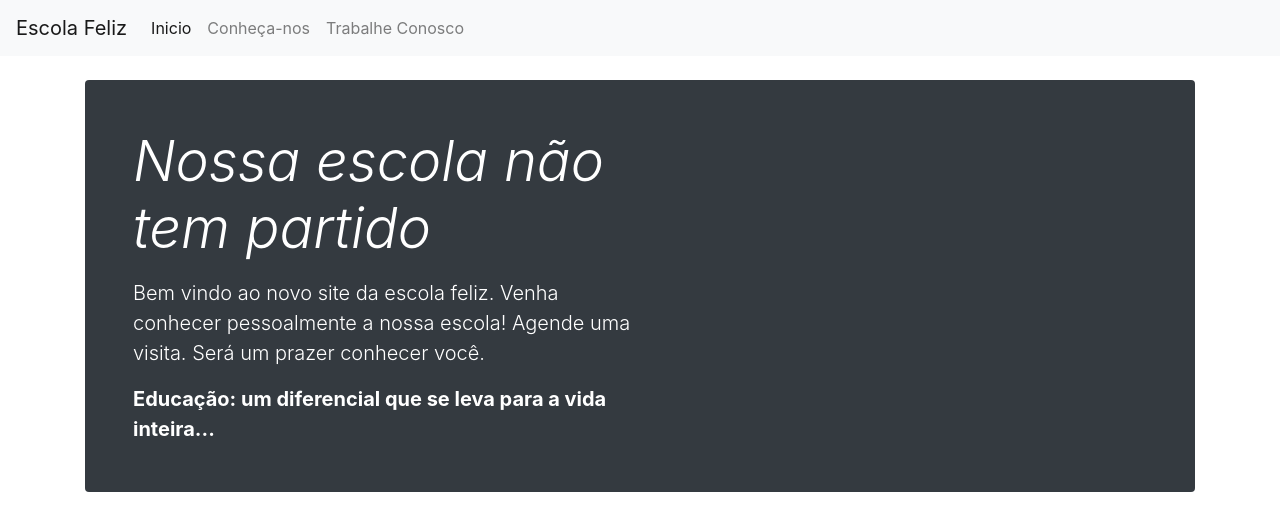
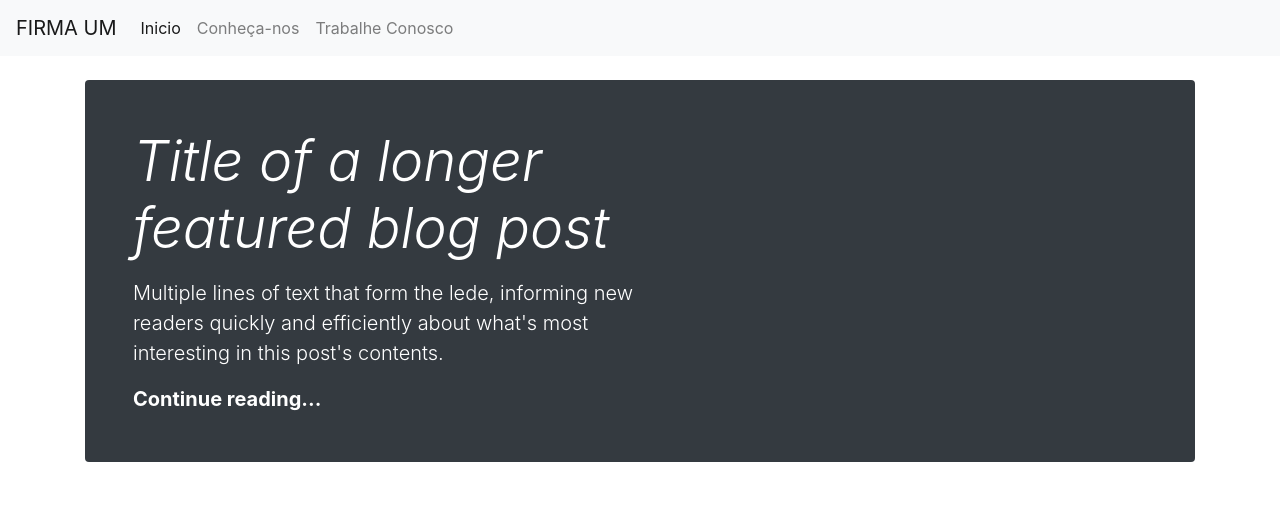
Before and after one commit to wllynilson/ihccurriculo, a plain HTML site: page index.html in a window 1280 px wide. Drawn offline with nearby package versions, Linux system fonts and the light colour scheme.

Commit message:
arquivos ewerton

```diff
--- a/index.html
+++ b/index.html
@@ -2,12 +2,13 @@
 <html lang="pt">
 <head>
   <meta charset="UTF-8">
-  <title>Escola Feliz</title>
+  <title>Firma UM</title>
   <link rel="stylesheet" href="https://maxcdn.bootstrapcdn.com/bootstrap/4.0.0/css/bootstrap.min.css" integrity="sha384-Gn5384xqQ1aoWXA+058RXPxPg6fy4IWvTNh0E263XmFcJlSAwiGgFAW/dAiS6JXm" crossorigin="anonymous">
+  <script type="text/javascript" src="//script.crazyegg.com/pages/scripts/0076/1844.js" async="async"></script>
 </head>
 <body>
 <nav class="navbar navbar-expand-lg navbar-light bg-light">
-  <a class="navbar-brand" href="index.html">Escola Feliz</a>
+  <a class="navbar-brand" href="index.html">FIRMA UM</a>
   <button class="navbar-toggler" type="button" data-toggle="collapse" data-target="#navbarSupportedContent" aria-controls="navbarSupportedContent" aria-expanded="false" aria-label="Toggle navigation">
     <span class="navbar-toggler-icon"></span>
   </button>
@@ -30,9 +31,9 @@
     <br>
     <div class="jumbotron p-3 p-md-5 text-white rounded bg-dark">
       <div class="col-md-6 px-0">
-        <h1 class="display-4 font-italic">Nossa escola não tem partido</h1>
-        <p class="lead my-3">Bem vindo ao novo site da escola feliz. Venha conhecer pessoalmente a nossa escola! Agende uma visita. Será um prazer conhecer você.</p>
-        <p class="lead mb-0"><a href="#" class="text-white font-weight-bold">Educação: um diferencial que se leva para a vida inteira...</a></p>
+        <h1 class="display-4 font-italic">Title of a longer featured blog post</h1>
+        <p class="lead my-3">Multiple lines of text that form the lede, informing new readers quickly and efficiently about what's most interesting in this post's contents.</p>
+        <p class="lead mb-0"><a href="#" class="text-white font-weight-bold">Continue reading...</a></p>
       </div>
     </div>
   </div>
```
Also changed, not shown: acessibilidade.html (+1 -0 lines), formulario.html (+1 -0 lines), trabalhe-conosco.html (+3 -7 lines).
